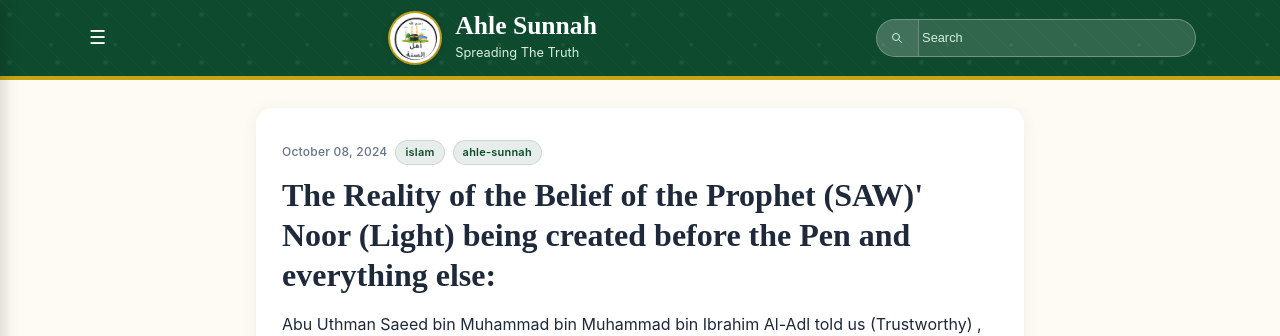
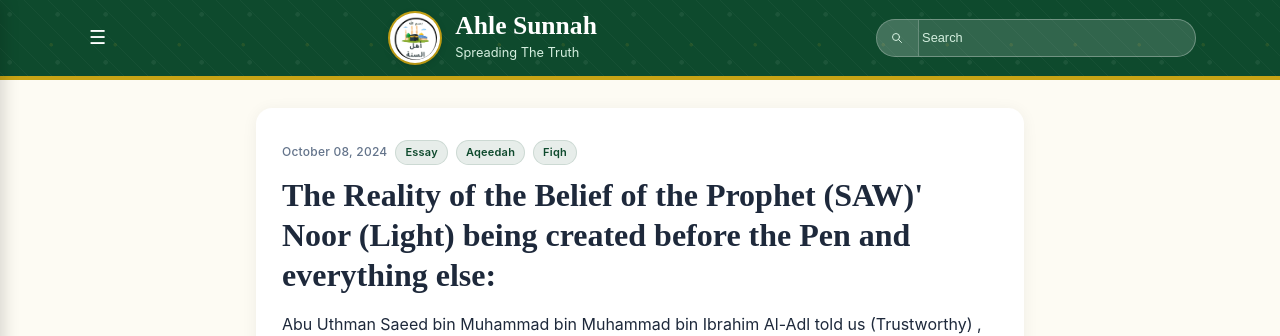
Before and after one commit to Fali17/ahlesunnah, a Jekyll site: the page built from _posts/2024-10-08-the-reality-of-the-belief-of-the-prophet-saw-noor-light-bein.md, in a window 1280 px wide and 900 px high. Shown: the top 336 px of the window. Built offline with Jekyll 4.4.1, drawn with Linux system fonts in a browser that asks for light colours.

Commit message:
Update 2024-10-08-the-reality-of-the-belief-of-the-prophet-saw-noor-light-bein.md

```diff
--- a/_posts/2024-10-08-the-reality-of-the-belief-of-the-prophet-saw-noor-light-bein.md
+++ b/_posts/2024-10-08-the-reality-of-the-belief-of-the-prophet-saw-noor-light-bein.md
@@ -2,7 +2,7 @@
 layout: post
 title: "The Reality of the Belief of the Prophet (SAW)' Noor (Light) being created before the Pen and everything else:"
 date: 2024-10-08 12:31:00 +0000
-tags: [islam, ahle-sunnah]
+tags: [Essay,Aqeedah,Fiqh]
 ---
 
 Abu Uthman Saeed bin Muhammad bin Muhammad bin Ibrahim Al-Adl told us (Trustworthy) , he said : Abu Al-Hasan Muhammad bin Mansour Al-Wa’iz told us (not known much) , he said: Abu Amr Muhammad bin Abdul Wahid Al-Zahid told us (Trustworthy) , he said: Muhammad bin Yunus Al-Kadimi told us (Not strong so weak) , he said: Ubaidullah bin A’ishah told us (Trustworthy) , he said: Hammad bin Salamah told us (Trustworthy) , on the authority of Thabit (Trusthworthy) , on the authority of Anas - may God be pleased with him - he said:
```
